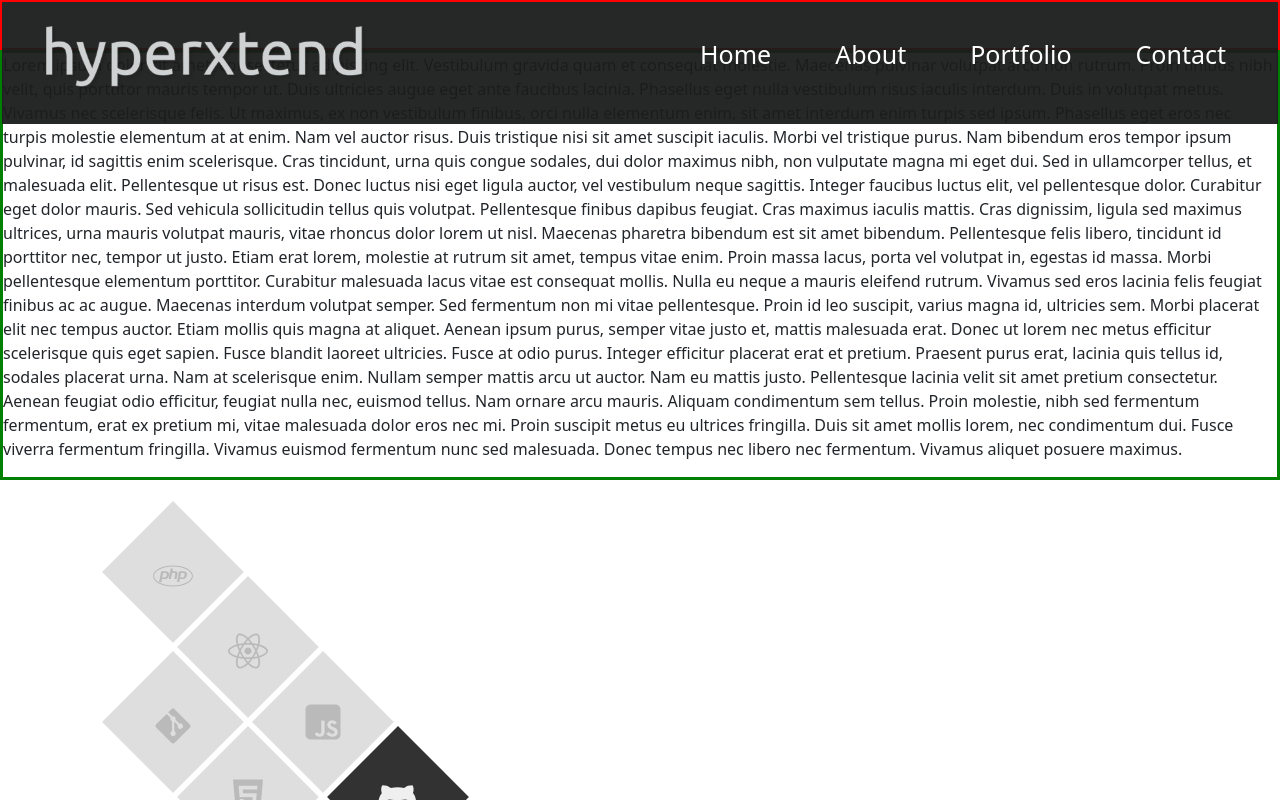
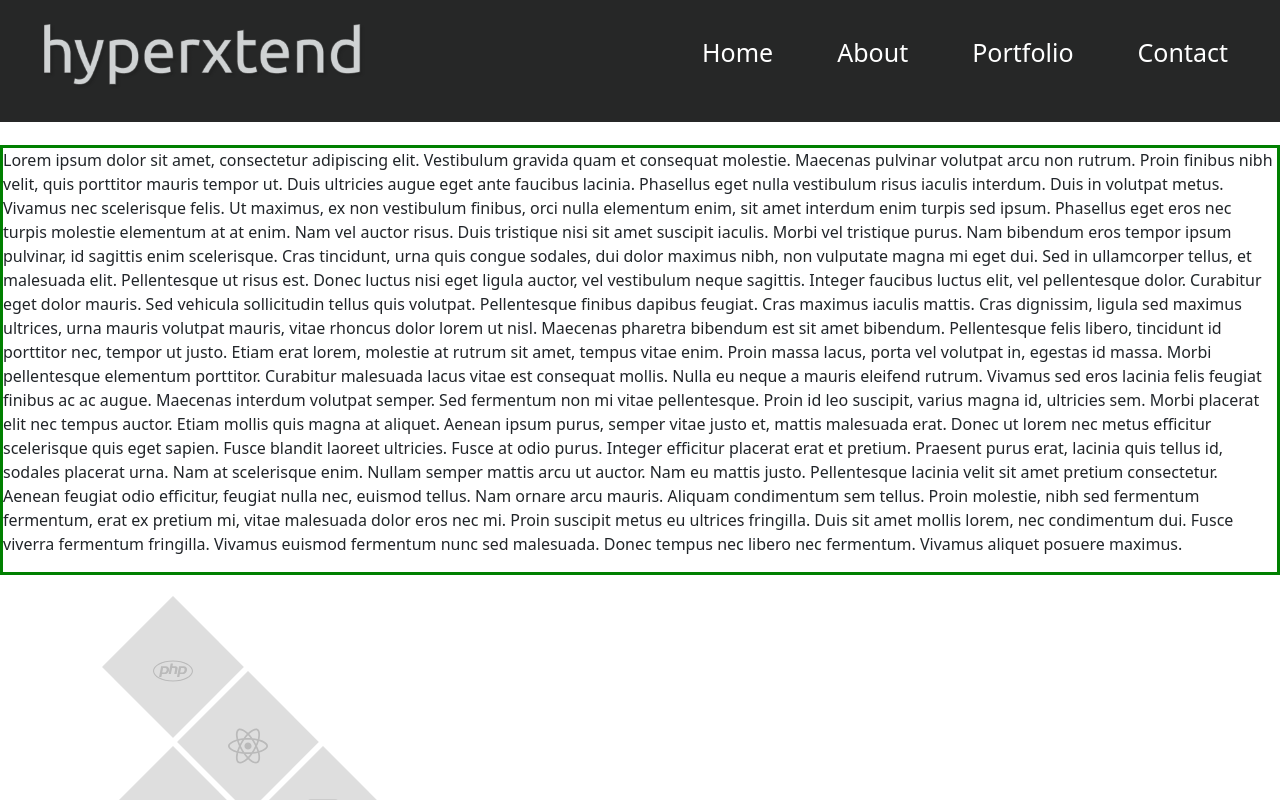
Before and after one commit to hyperxtend/hyperxtend, a React (Create React App) app: page / in a window 1280 px wide. Shown: the top 800 px of the page. Built offline with nearby package versions, Linux system fonts and the light colour scheme.

Commit message:
moved site content away from nav

```diff
--- a/src/app/index.jsx
+++ b/src/app/index.jsx
@@ -10,6 +10,7 @@ const Container = styled.div`
 `;
 
 const SiteContainer = styled.div`
+  margin-top: 95px;
   border: 3px solid green;
 `;
 
--- a/src/components/nav-bar/component.jsx
+++ b/src/components/nav-bar/component.jsx
@@ -150,7 +150,6 @@ const StyledImageLogo = styled.img`
 `;
 
 const NavContainer = styled.div`
-  border: solid 2px red;
   width: 100%;
   height: 50px;
   position: -webkit-sticky;
```
